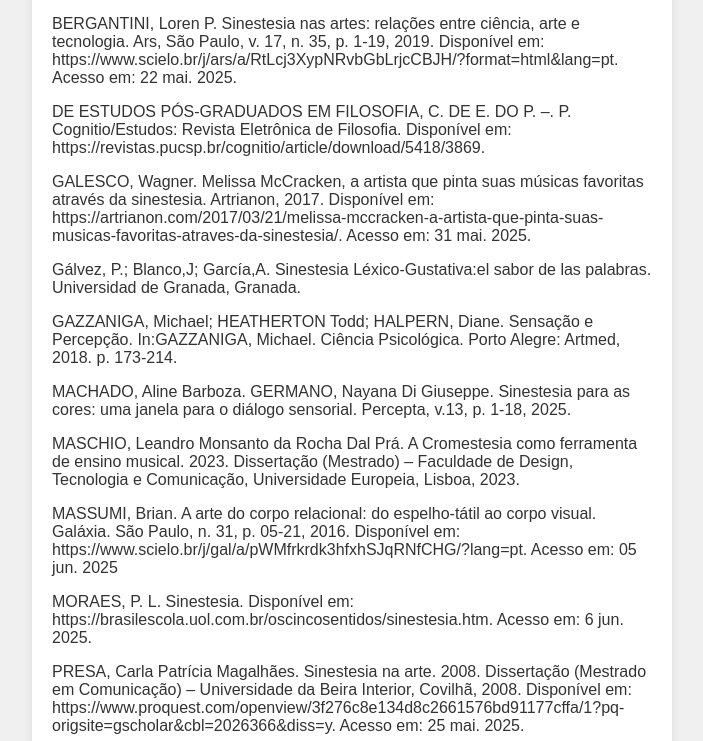
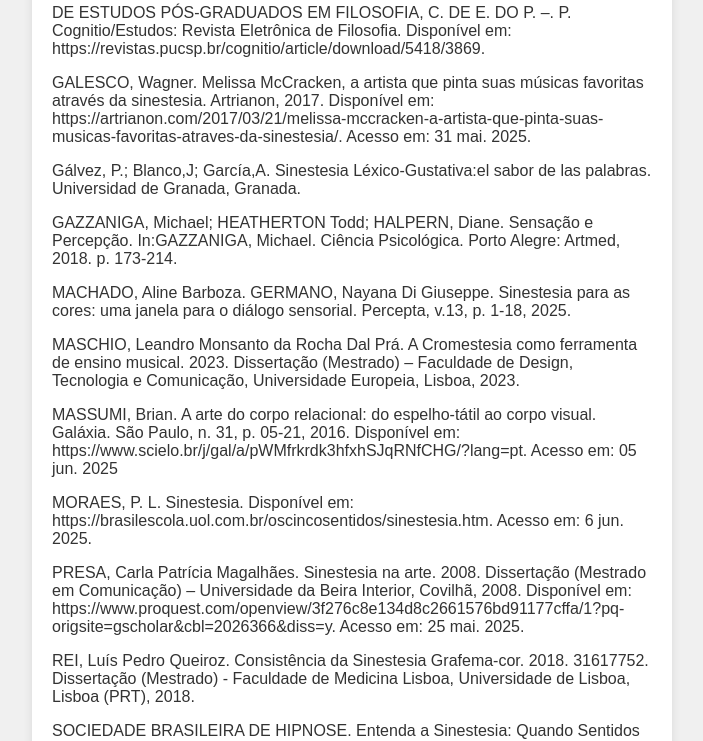
Before and after one commit to fabiogysi/Referencias--trabalho-de-sinestesia-da-disciplina-da-processos-psicologicos-basicos-URI-Erechim-2025, a plain HTML site: page index.html in a window 1280 px wide. Shown: the part 237-978 px from the top of the page, without its empty margins (288-991 px from the left). Drawn offline with Linux system fonts and the light colour scheme.

Commit message:
Atualizar o index.html

```diff
--- a/index.html
+++ b/index.html
@@ -8,7 +8,7 @@
     <style>
     body {
         font-family: Arial, sans-serif;
-        margin: 100px;
+        margin: 1px;
         background-color: #f0f0f0;
         color: #333;
         word-break: break-word;        /* Adicionado */
```
